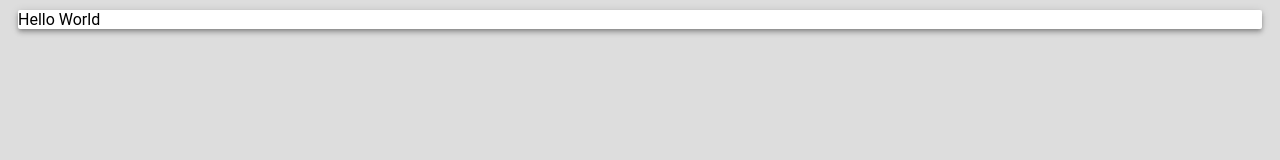
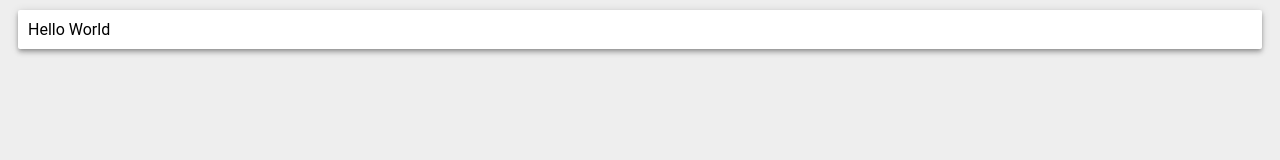
Before and after one commit to jscud/scud-cms, a plain HTML site: page static_site_builder/example_site/index.html in a window 1280 px wide. Drawn offline with Linux system fonts and the light colour scheme.

Commit message:
Tweak card padding and background color.

```diff
--- a/static_site_builder/example_site/css/card.css
+++ b/static_site_builder/example_site/css/card.css
@@ -1,5 +1,5 @@
 body {
-  background-color: #ddd;
+  background-color: #eee;
   font-family: 'Roboto', 'San Francisco', Helvetica, Arial, san-serif;
 }
 
@@ -8,4 +8,5 @@ body {
   box-shadow: 0 4px 5px 0 rgba(0,0,0,0.14), 0 1px 10px 0 rgba(0,0,0,0.12), 0 2px 4px -1px rgba(0,0,0,0.3);
   margin: 10px;
   border-radius: 2px;
+  padding: 10px;
 }
```
